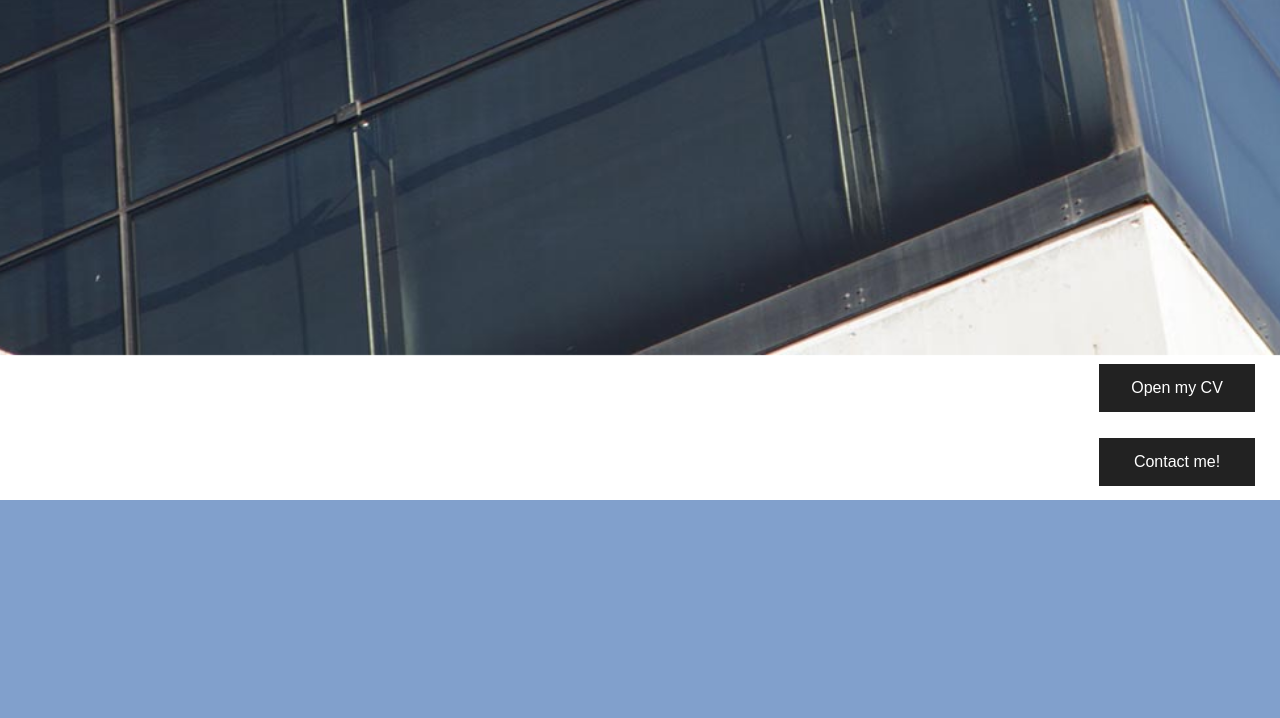
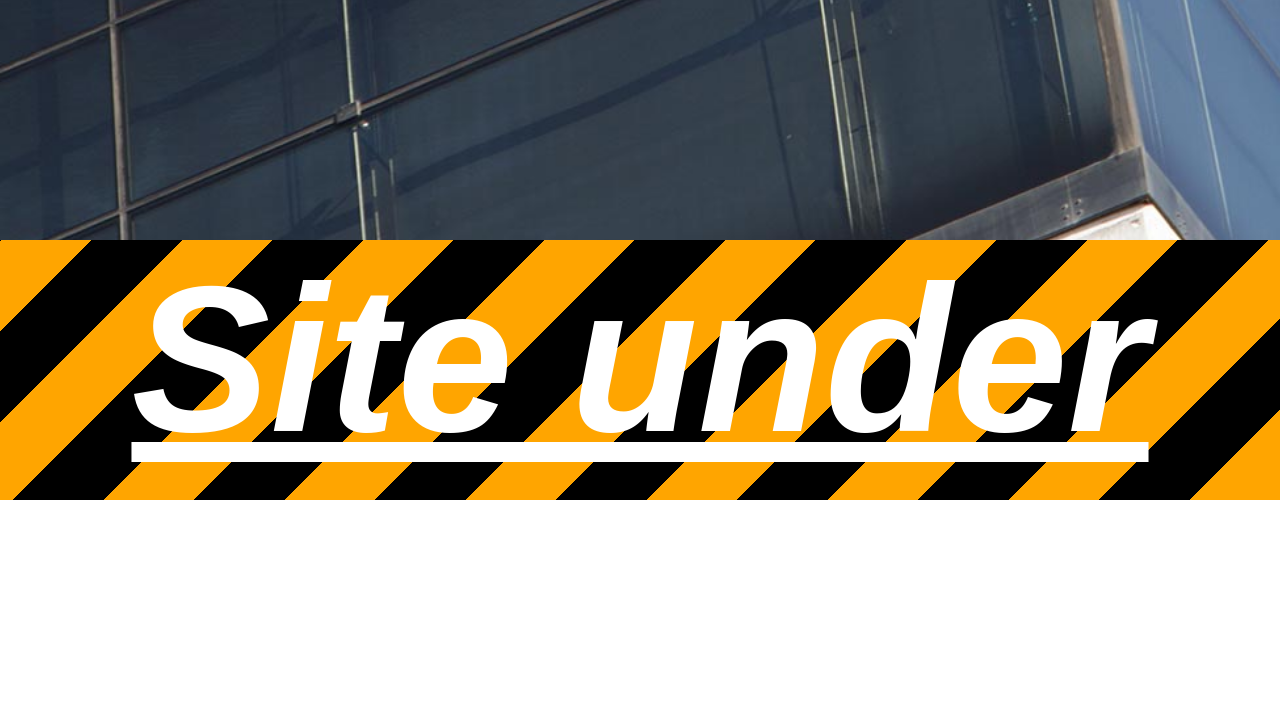
Before and after one commit to MStefan99/MStefan99.github.io, a PHP site: page / in a window 1280 px wide. Shown: the part 2100-2818 px from the top of the page. Before the commit the page ends 2600 px from the top, so only its background shows below. Run offline with PHP 8.4, Linux system fonts and the light colour scheme.

Commit message:
added notification banner code cleanup

```diff
--- a/index.html
+++ b/index.html
@@ -1,32 +1,37 @@
 <!doctype html>
 <html lang="en">
 <head>
-  <link rel="stylesheet" type="text/css" href="resources/style.css">
+  <link href="resources/style.css" rel="stylesheet" type="text/css">
   <!-- Global site tag (gtag.js) - Google Analytics -->
   <script async src="https://www.googletagmanager.com/gtag/js?id=UA-126259429-1"></script>
   <script>
     window.dataLayer = window.dataLayer || [];
-      function gtag(){dataLayer.push(arguments);}
+
+    function gtag() {
+      dataLayer.push(arguments);
+    }
+
     gtag('js', new Date());
 
     gtag('config', 'UA-126259429-1');
   </script>
-  <meta name="google-site-verification" content="YoYwM-_C1SP_vj-5wv9Lu1MSwNgMZj21psTvS2-nLHo" />
+  <meta content="YoYwM-_C1SP_vj-5wv9Lu1MSwNgMZj21psTvS2-nLHo" name="google-site-verification"/>
 
-  <link rel="icon" type="image/png" sizes="16x16" href="https://beta.mstefan99.com/resources/ico.png">
-  <meta name="description" content="I am a student of Metropolia UAS in Espoo, Finland studying Information Technology">
-  <meta name="author" content="Mikhail Stefantsev">
-  <meta name="theme-color" content="#4a76a8">
+  <link href="https://beta.mstefan99.com/resources/ico.png" rel="icon" sizes="16x16" type="image/png">
+  <meta content="I am a student of Metropolia UAS in Espoo, Finland studying Information Technology"
+        name="description">
+  <meta content="Mikhail Stefantsev" name="author">
+  <meta content="#4a76a8" name="theme-color">
   <meta charset="utf-8">
-  <meta name="viewport" content="width=device-width, initial-scale=1.0">
+  <meta content="width=device-width, initial-scale=1.0" name="viewport">
   <title>Personal page - Mikhail Stefantsev</title>
-  <link rel="apple-touch-icon" sizes="120x120" href="./resources/apple-touch-icon-120x120-precomposed.png" />
-  <link rel="apple-touch-icon" sizes="152x152" href="./resources/apple-touch-icon-152x152-precomposed.png" />
+  <link href="./resources/apple-touch-icon-120x120-precomposed.png" rel="apple-touch-icon" sizes="120x120"/>
+  <link href="./resources/apple-touch-icon-152x152-precomposed.png" rel="apple-touch-icon" sizes="152x152"/>
 </head>
 <body>
 
-<div id="loader-wrapper" class="loaded">
-    <div id="loader" class="loaded">
+<div class="loaded" id="loader-wrapper">
+  <div class="loaded" id="loader">
     <p>Loading takes longer than usual</p>
     <p style="font-size: 5vh; display: block">Please wait...</p>
     <div class="dots">
@@ -40,7 +45,7 @@
 
 <header>
   <nav id="menu">
-    <div  id="name">
+    <div id="name">
       <h1>Mikhail Stefantsev</h1>
       <div id="menu_button" onclick="menu()">
         <div></div>
@@ -48,13 +53,13 @@
         <div></div>
       </div>
     </div>
-    <ul id="navmenu" class="selected">
-      <li>  <a href="https://www.facebook.com/profile.php?id=100008517679330">My Facebook page</a> </li>
-      <li>  <a href="https://www.instagram.com/mstefan99/">My Instagram</a> </li>
-      <li> <a href="https://t.me/MStefan99">Telegram</a> </li>
-      <li style="float:right;">  <a href="https://vk.com/mstefan99">VK</a> </li>
-      <li>  <a href="https://www.metropolia.fi">Where do I study</a> </li>
-      <li>  <a href="https://beta.mstefan99.com/about">About me</a> </li>
+    <ul class="selected" id="navmenu">
+      <li><a href="https://www.facebook.com/profile.php?id=100008517679330">My Facebook page</a></li>
+      <li><a href="https://www.instagram.com/mstefan99/">My Instagram</a></li>
+      <li><a href="https://t.me/MStefan99">Telegram</a></li>
+      <li style="float:right;"><a href="https://vk.com/mstefan99">VK</a></li>
+      <li><a href="https://www.metropolia.fi">Where do I study</a></li>
+      <li><a href="https://beta.mstefan99.com/about">About me</a></li>
     </ul>
   </nav>
 </header>
@@ -66,27 +71,31 @@
       <picture>
         <source srcset="./resources/vkim_new_sq.webp" type="image/webp">
         <source srcset="./resources/vkim_new_sq.jpg" type="image/jpeg">
-        <img id="vkim" src="./resources/vkim_new_sq.jpg" alt="Alt Text!">
+        <img alt="Alt Text!" id="vkim" src="./resources/vkim_new_sq.jpg">
       </picture>
     </div>
-    <div id="box1" class="box parallax__layer parallax__layer--base">
+    <div class="box parallax__layer parallax__layer--base" id="box1">
       <p style="font-size: 28pt; margin: 10px; ">Welcome to my personal page!</p>
       <p style="font-size: 16pt; margin: 15px;">Thanks for visiting!</p> <br>
-      <p style="font-size: 18pt; margin: 10px;">My name is Mikhail Stefantsev and I'm a student of a finnish University studying Information Technology.</p>
+      <p style="font-size: 18pt; margin: 10px;">My name is Mikhail Stefantsev and I'm a student of a finnish
+        University studying Information Technology.</p>
     </div>
     <div class="parallax__layer parallax__layer--back">
-      <img id="bg" src="./resources/bg-new.jpg" alt="">
+      <img alt="" id="bg" src="./resources/bg-new.jpg">
     </div>
   </div>
   <div class="parallax__group">
-        <div id="box2" class="box parallax__layer parallax__layer--base">
+    <div class="box parallax__layer parallax__layer--base" id="box2">
       <p style="font-size: 24pt; margin: 20px 6vw 60px; ">About me in brief</p>
-          <p style="font-size: 14pt; margin: 10px 10vw 20px;">Originally from Russia, I moved in Finland to study in finnish University. Previously I've been
+      <p style="font-size: 14pt; margin: 10px 10vw 20px;">Originally from Russia, I moved in Finland to study in
+        finnish University. Previously I've been
         studying in ITMO University in Saint Petersburg where I've got many useful skills for my future career.
         Now I'm looking forward to finishing my studies and starting my career in IT area, which offers a lot of
-            opportunities. If you'd like to know more about me, visit the <a href="https://beta.mstefan99.com/about">about page</a>.
+        opportunities. If you'd like to know more about me, visit the <a
+                href="https://beta.mstefan99.com/about">about page</a>.
       </p> <br>
-          <p style="font-size: 16pt; margin: 10px 6vw;">At the moment I'm studying mobile development, IOT and smart systems. </p>
+      <p style="font-size: 16pt; margin: 10px 6vw;">At the moment I'm studying mobile development, IOT and smart
+        systems. </p>
     </div>
   </div>
   <div class="parallax__group">
@@ -94,7 +103,7 @@
       <div id="sect0">
         <h2>But I also love...</h2>
       </div>
-      <div id="sect1" >
+      <div id="sect1">
         <h2>Photography -</h2>
       </div>
 
@@ -112,12 +121,17 @@
 
 </main>
 <div class="fixed">
-    <a class="button" id="cv" href="https://beta.mstefan99.com/cv">Open my CV</a> <br>
+  <a class="button" href="https://beta.mstefan99.com/cv" id="cv">Open my CV</a> <br>
   <a class="button" id="contact">Contact me!</a>
-    <a class="button hidden" id="btn1" href="mailto:stephan05.08.67@gmail.com">Yes</a>
+  <a class="button hidden" href="mailto:stephan05.08.67@gmail.com" id="btn1">Yes</a>
   <a class="button hidden" id="btn2">No</a>
 
 </div>
 <script src="resources/main.js"></script>
+<div class="notification bottom">
+  <span>
+    Site under construction
+  </span>
+</div>
 </body>
 </html>
--- a/resources/main.js
+++ b/resources/main.js
@@ -1,4 +1,3 @@
-
 let btn = document.getElementById("contact");
 let button1 = document.getElementById('btn1');
 let button2 = document.getElementById('btn2');
@@ -15,21 +14,20 @@ function load() {
     loader.classList.remove('loaded');
 }
 
-window.onload = function(){
- wrapper.classList.add('loaded');
- loader.classList.add('loaded');
- clearTimeout(time);
+window.onload = function () {
+    wrapper.classList.add('loaded');
+    loader.classList.add('loaded');
+    clearTimeout(time);
 };
 
-function menu(){
+function menu() {
     navmenu.classList.toggle('selected');
 }
 
-function menu_hide(){
-    if(parallax.scrollTop == 0){
+function menu_hide() {
+    if (parallax.scrollTop === 0) {
         navmenu.classList.add('selected');
-    }
-    else {
+    } else {
         navmenu.classList.remove('selected');
     }
 }
@@ -43,13 +41,13 @@ btn.onclick = function () {
 };
 button1.onclick = function () {
 
-    btn.innerHTML="Contact me!";
+    btn.innerHTML = "Contact me!";
     button1.style["display"] = "none";
     button2.style["display"] = "none";
 };
 button2.onclick = function () {
 
-        btn.innerHTML="Contact me!";
-        button1.style["display"] = "none";
-        button2.style["display"] = "none";
+    btn.innerHTML = "Contact me!";
+    button1.style["display"] = "none";
+    button2.style["display"] = "none";
 };
--- a/resources/style.css
+++ b/resources/style.css
@@ -1,13 +1,13 @@
-html{
+html {
     width: auto;
     font-family: "Bahnschrift", sans-serif;
 }
 
-  header{
+header {
     transition: all 1s;
 }
 
-  main > *{
+main > * {
     z-index: 1;
 }
 
@@ -31,7 +31,7 @@ html{
 }
 
 
-#name{
+#name {
     overflow: hidden;
     max-height: 55px;
 }
@@ -42,10 +42,10 @@ html{
     background-color: #222;
     list-style-type: none;
     overflow: hidden;
-    transition: max-height .8s cubic-bezier(0,0,0,1), opacity .5s cubic-bezier(0,0,0,1);
+    transition: max-height .8s cubic-bezier(0, 0, 0, 1), opacity .5s cubic-bezier(0, 0, 0, 1);
 }
 
-#menu{
+#menu {
     position: fixed;
     top: 0;
     left: 0;
@@ -55,11 +55,11 @@ html{
 }
 
 
-#menu_button{
+#menu_button {
     visibility: hidden;
 }
 
-@media screen and (max-width: 425px){
+@media screen and (max-width: 425px) {
     #menu_button {
         display: inline;
         visibility: visible;
@@ -70,7 +70,7 @@ html{
         width: 40px;
     }
 
-    #menu_button > div{
+    #menu_button > div {
         width: 28px;
         height: 4px;
         background-color: #fff;
@@ -78,24 +78,24 @@ html{
         border-radius: 2px;
     }
 
-    #navmenu{
+    #navmenu {
         max-height: 0;
         opacity: 0;
     }
 
-    #navmenu.selected{
+    #navmenu.selected {
         max-height: 80px;
         opacity: 1;
     }
 }
 
-@media screen and (min-width: 768px){
+@media screen and (min-width: 768px) {
     #menu {
         right: 10px;
     }
 }
 
-  body{
+body {
     top: 0;
     left: 0;
     overflow: hidden;
@@ -107,7 +107,7 @@ html{
 }
 
 
-  main{
+main {
     z-index: -1;
 }
 
@@ -117,7 +117,7 @@ html{
     height: 100vh;
 }
 
-.img{
+.img {
     position: absolute;
     left: 0;
     top: 0;
@@ -157,16 +157,16 @@ html{
 }
 
 
-#loader-wrapper{
+#loader-wrapper {
     position: fixed;
-    top:0;
+    top: 0;
     width: 100vw;
     height: 100vh;
     background: radial-gradient(circle, #181429 0%, #0d071a 80%);
     z-index: 10;
 }
 
-#loader{
+#loader {
     position: absolute;
     text-align: center;
     top: 50vh;
@@ -175,7 +175,7 @@ html{
     z-index: 11;
 }
 
-#loader > p{
+#loader > p {
     text-align: center;
     font-family: sans-serif;
     display: inline;
@@ -184,12 +184,12 @@ html{
     text-shadow: 0 0 20px rgba(255, 246, 168, 0.71);
 }
 
-.dots{
+.dots {
     height: 5vh;
     text-align: center;
 }
 
-.dot{
+.dot {
     display: inline-flex;
     position: relative;
     height: 2.5vh;
@@ -199,12 +199,12 @@ html{
 
 }
 
-#loader.loaded{
+#loader.loaded {
     transform: translate(-50%, -100vh);
     transition: all .6s;
 }
 
-#loader-wrapper.loaded{
+#loader-wrapper.loaded {
     visibility: hidden;
     opacity: 0;
     transition: all .3s .4s;
@@ -212,58 +212,58 @@ html{
 
 
 @-webkit-keyframes load {
-    0%{
+    0% {
         top: 0;
         background-color: #fff;
         box-shadow: 0 0 20px #fff;
 
     }
-    10%{
+    10% {
         top: 100%;
         background-color: #ff674f;
         box-shadow: 0 0 20px #ff674f;
     }
-    20%{
+    20% {
         top: 0;
         background-color: #fff;
         box-shadow: 0 0 20px #fff;
     }
-    30%{
+    30% {
         top: 100%;
         background-color: #fff35d;
         box-shadow: 0 0 20px #fff35d;
     }
-    40%{
+    40% {
         top: 0;
         background-color: #fff;
         box-shadow: 0 0 20px #fff;
     }
-    50%{
+    50% {
         top: 100%;
         background-color: #87ffb7;
         box-shadow: 0 0 20px #87ffb7;
     }
-    60%{
+    60% {
         top: 0;
         background-color: #fff;
         box-shadow: 0 0 20px #fff;
     }
-    70%{
+    70% {
         top: 100%;
         background-color: #90d0ff;
         box-shadow: 0 0 20px #90d0ff;
     }
-    80%{
+    80% {
         top: 0;
         background-color: #fff;
         box-shadow: 0 0 20px #fff;
     }
-    90%{
+    90% {
         top: 100%;
         background-color: #b590ff;
         box-shadow: 0 0 20px #b590ff;
     }
-    100%{
+    100% {
         top: 0;
         background-color: #fff;
         box-shadow: 0 0 20px #fff;
@@ -271,24 +271,26 @@ html{
 
 }
 
-.dot1{
+.dot1 {
     animation: load 6.5s cubic-bezier(0.75, 0, 0.25, 1) infinite;
 }
-.dot2{
+
+.dot2 {
     animation: load 6.5s 0.2s cubic-bezier(0.75, 0, 0.25, 1) infinite;
 }
-.dot3{
+
+.dot3 {
     animation: load 6.5s 0.4s cubic-bezier(0.75, 0, 0.25, 1) infinite;
 }
 
 
-#bg{
+#bg {
     max-height: 300vh;
     width: 100vw;
     min-width: 1600px;
 }
 
-#box1{
+#box1 {
     top: 180px;
     z-index: 1;
     max-width: 50vw;
@@ -301,14 +303,14 @@ html{
 }
 
 
-#box2{
+#box2 {
     background: #fff;
     width: 100vw;
     left: 0;
 }
 
 
-#sect0{
+#sect0 {
     height: 110vh;
     width: 100%;
     display: table;
@@ -316,21 +318,23 @@ html{
     background: fixed;
 }
 
-#sect1{
+#sect1 {
     height: 110vh;
     width: 100%;
     display: table;
     background: url(1.jpg) no-repeat fixed center;
     background-size: cover;
 }
-#sect2{
+
+#sect2 {
     height: 110vh;
     width: 100%;
     display: table;
     background: url(2.jpg) no-repeat fixed center;
     background-size: cover;
 }
-#sect3{
+
+#sect3 {
     height: 110vh;
     width: 100%;
     display: table;
@@ -338,22 +342,21 @@ html{
     background-size: cover;
 }
 
-h2{
+h2 {
     font-size: 50px;
-    color:white;
-    margin: 0px;
+    color: white;
+    margin: 0;
     text-align: center;
     display: table-cell;
     vertical-align: middle;
 }
 
 
-
-  #container_vkim{
+#container_vkim {
     position: absolute;
     right: 5vw;
     top: 200px;
-      overflow:hidden;
+    overflow: hidden;
     border-radius: 50%;
     background-color: #000;
     min-width: 100px;
@@ -375,7 +378,7 @@ h2{
 }
 
 
-  h1{
+h1 {
     max-height: 50px;
     font-size: 20pt;
     padding: 10px 0 10px 25px;
@@ -386,7 +389,7 @@ h2{
 
 
 .fixed {
-      position:fixed;
+    position: fixed;
     bottom: 0.5vw;
     right: 1.5vw;
     margin: 4px;
@@ -408,7 +411,7 @@ h2{
     transition: .3s cubic-bezier(0.3, 1, 0.58, 1);
 }
 
-  .hidden{
+.hidden {
     display: none;
 }
 
@@ -418,9 +421,6 @@ h2{
     transform: scale(1.05);
 
 }
-
-
-
 
 
 li {
@@ -439,12 +439,12 @@ h2{
 
 }
 
-  li:hover{
+li:hover {
     background-color: #000;
     border-radius: 25px;
 }
 
-  .heading{
+.heading {
     font-size: 20pt;
     font-weight: bold;
     font-variant: small-caps;
@@ -452,7 +452,7 @@ h2{
     max-width: 50vw;
 }
 
-  footer{
+footer {
     position: absolute;
     padding-left: 10px;
     margin-bottom: 10px;
@@ -464,22 +464,51 @@ h2{
 }
 
 
-  #img1{
+#img1 {
     max-width: 30vw;
     border-radius: 2%;
     float: right;
 }
 
-  #img2{
+#img2 {
     max-width: 30vw;
     border-radius: 2%;
     float: left;
 }
 
-  #main_text{
+#main_text {
     max-width: 50vw;
 }
 
-  a:hover{
+a:hover {
     text-decoration: underline;
 }
+
+
+.notification {
+    position: absolute;
+    width: 100vw;
+    height: 10vh;
+    line-height: 10vh;
+    bottom: 0;
+    font-size: 8vh;
+
+    font-style: italic;
+    font-weight: bold;
+    text-align: center;
+    background: repeating-linear-gradient(
+            -45deg,
+            #FFA500 0,
+            #FFA500 5vw,
+            #000000 5vw,
+            #000000 10vw
+    );
+}
+
+.notification span {
+    display: inline-block;
+    vertical-align: middle;
+    line-height: normal;
+    text-decoration: underline;
+    color: white;
+}
```
Also changed, not shown: 404/index.html (+7 -7 lines), about/index.html (+28 -25 lines), resources/cv.css (+8 -8 lines), resources/error.css (+120 -97 lines). Lines whose indentation alone changed are shown as unchanged.
